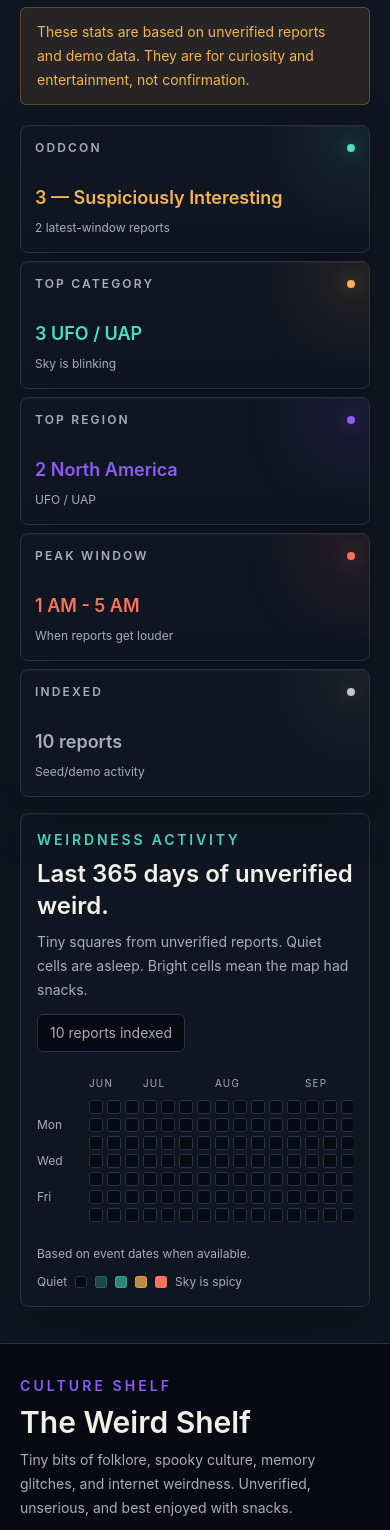
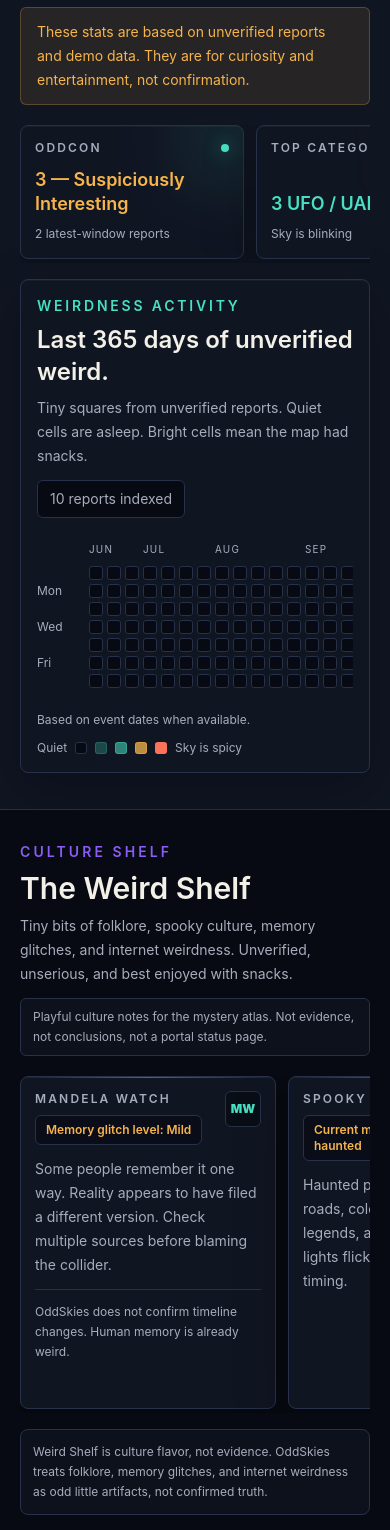
Before and after one commit to lochoa66x/oddskies, a Next.js app: page / in a window 390 px wide. Shown: the part 6600-8130 px from the top of the page. Built offline with nearby package versions, Linux system fonts and the light colour scheme; no server answers; the database is empty.

Commit message:
Add mobile horizontal strips

```diff
--- a/components/SignalsWeirdness.tsx
+++ b/components/SignalsWeirdness.tsx
@@ -193,10 +193,10 @@ function SignalStrip({
   ];
 
   return (
-    <div className="signal-strip grid gap-2 sm:grid-cols-2 lg:grid-cols-5">
+    <div className="signal-strip flex gap-3 overflow-x-auto pb-1 sm:grid sm:grid-cols-2 sm:overflow-visible lg:grid-cols-5">
       {cards.map((card, index) => (
         <article
-          className="field-card relative min-h-32 overflow-hidden rounded-lg p-3.5"
+          className="field-card relative min-h-32 min-w-[14rem] overflow-hidden rounded-lg p-3.5 sm:min-w-0"
           key={card.label}
         >
           <span
--- a/components/WeirdShelf.tsx
+++ b/components/WeirdShelf.tsx
@@ -61,10 +61,10 @@ export function WeirdShelf() {
           </p>
         </div>
 
-        <div className="grid gap-3 sm:grid-cols-2 xl:grid-cols-4">
+        <div className="weird-shelf-strip flex gap-3 overflow-x-auto pb-1 sm:grid sm:grid-cols-2 sm:overflow-visible xl:grid-cols-4">
           {shelfCards.map((card) => (
             <article
-              className="field-card relative overflow-hidden rounded-lg p-3.5"
+              className="field-card relative min-w-[16rem] overflow-hidden rounded-lg p-3.5 sm:min-w-0"
               key={card.title}
             >
               <div className="absolute inset-x-0 top-0 h-px bg-gradient-to-r from-transparent via-signal-teal/45 to-transparent" />
```
